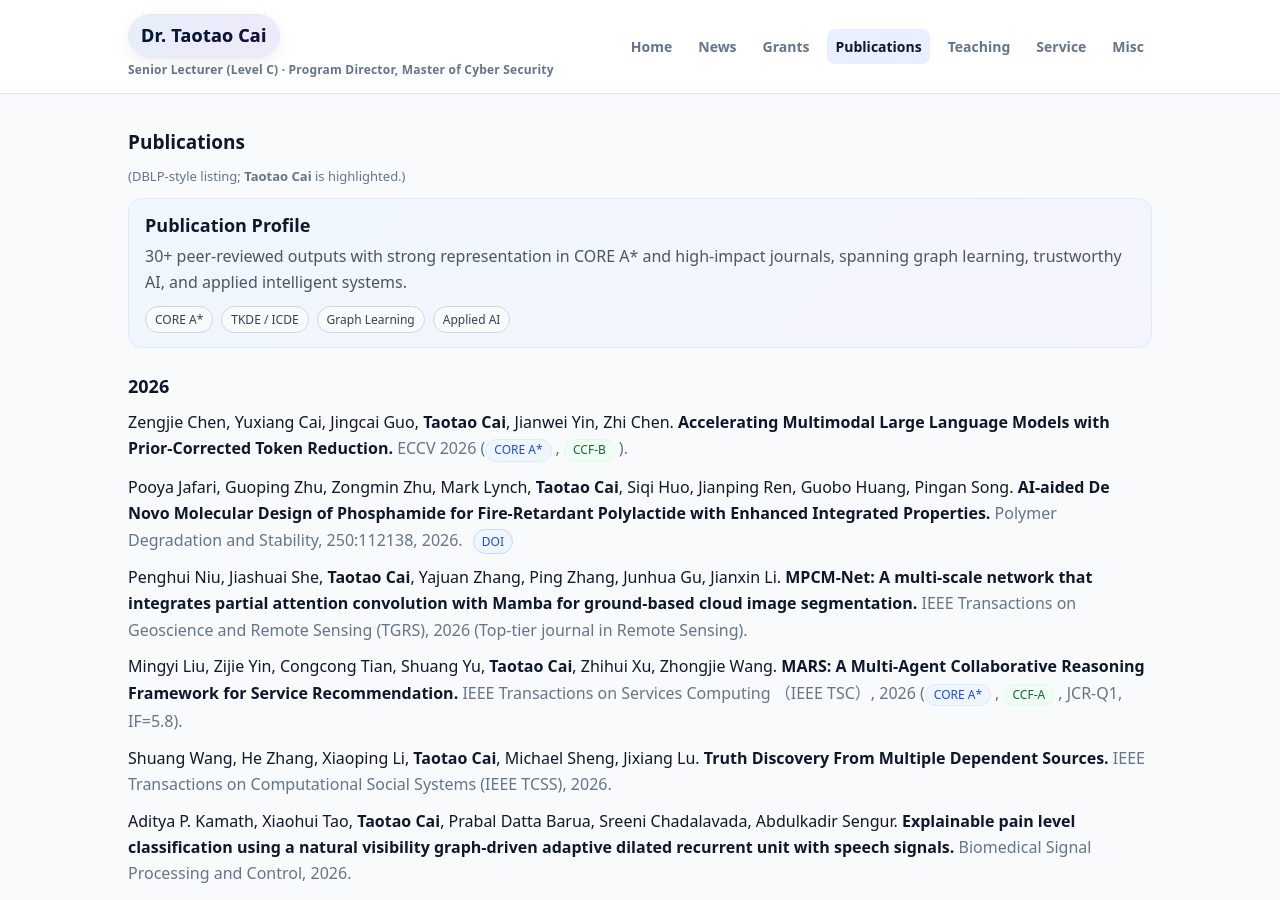
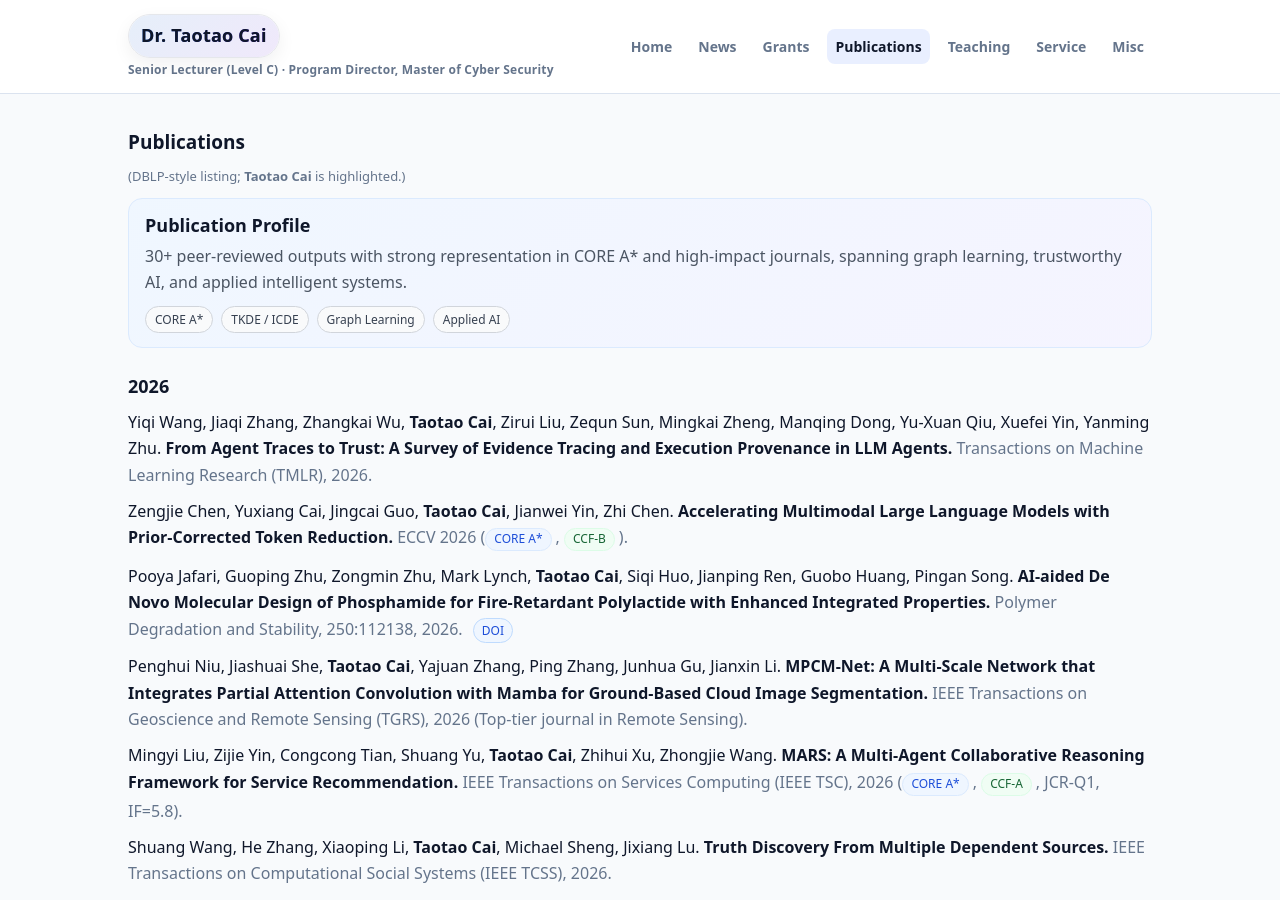
Before and after one commit to Taotao1992/Taotao1992.github.io, a Jekyll site: the page built from publications.md, in a window 1280 px wide and 900 px high. Built offline with Jekyll 4.4.1, drawn with Linux system fonts in a browser that asks for light colours.

Commit message:
Update publications.md

```diff
--- a/publications.md
+++ b/publications.md
@@ -22,31 +22,40 @@ permalink: /publications/
 <h2 class="pub-year">2026</h2>
 <ul class="pub-list">
   <li class="pub">
+    <span class="authors">Yiqi Wang, Jiaqi Zhang, Zhangkai Wu, <strong>Taotao Cai</strong>, Zirui Liu, Zequn Sun, Mingkai Zheng, Manqing Dong, Yu-Xuan Qiu, Xuefei Yin, Yanming Zhu.</span>
+    <span class="title">From Agent Traces to Trust: A Survey of Evidence Tracing and Execution Provenance in LLM Agents.</span>
+    <span class="venue">Transactions on Machine Learning Research (TMLR), 2026.</span>
+  </li>
+
+  <li class="pub">
     <span class="authors">Zengjie Chen, Yuxiang Cai, Jingcai Guo, <strong>Taotao Cai</strong>, Jianwei Yin, Zhi Chen.</span>
     <span class="title">Accelerating Multimodal Large Language Models with Prior-Corrected Token Reduction.</span>
     <span class="venue">ECCV 2026 (CORE A*, CCF-B).</span>
   </li>
+
   <li class="pub">
     <span class="authors">Pooya Jafari, Guoping Zhu, Zongmin Zhu, Mark Lynch, <strong>Taotao Cai</strong>, Siqi Huo, Jianping Ren, Guobo Huang, Pingan Song.</span>
     <span class="title">AI-aided De Novo Molecular Design of Phosphamide for Fire-Retardant Polylactide with Enhanced Integrated Properties.</span>
     <span class="venue">Polymer Degradation and Stability, 250:112138, 2026. <a class="inline-link" href="https://doi.org/10.1016/j.polymdegradstab.2026.112138">DOI</a></span>
   </li>
+
   <li class="pub">
     <span class="authors">Penghui Niu, Jiashuai She, <strong>Taotao Cai</strong>, Yajuan Zhang, Ping Zhang, Junhua Gu, Jianxin Li.</span>
-    <span class="title">MPCM-Net: A multi-scale network that integrates partial attention convolution with Mamba for ground-based cloud image segmentation.</span>
+    <span class="title">MPCM-Net: A Multi-Scale Network that Integrates Partial Attention Convolution with Mamba for Ground-Based Cloud Image Segmentation.</span>
     <span class="venue">IEEE Transactions on Geoscience and Remote Sensing (TGRS), 2026 (Top-tier journal in Remote Sensing).</span>
   </li>
+
   <li class="pub">
     <span class="authors">Mingyi Liu, Zijie Yin, Congcong Tian, Shuang Yu, <strong>Taotao Cai</strong>, Zhihui Xu, Zhongjie Wang.</span>
-    <span class="title"> MARS: A Multi-Agent Collaborative Reasoning Framework for Service Recommendation.</span>
-    <span class="venue"> IEEE Transactions on Services Computing （IEEE TSC）, 2026 (CORE A*, CCF-A, JCR-Q1, IF=5.8).</span>
+    <span class="title">MARS: A Multi-Agent Collaborative Reasoning Framework for Service Recommendation.</span>
+    <span class="venue">IEEE Transactions on Services Computing (IEEE TSC), 2026 (CORE A*, CCF-A, JCR-Q1, IF=5.8).</span>
   </li>
+
   <li class="pub">
-  <span class="authors">Shuang Wang, He Zhang, Xiaoping Li, <strong>Taotao Cai</strong>, Michael Sheng, Jixiang Lu.</span>
-  <span class="title">Truth Discovery From Multiple Dependent Sources.</span>
-  <span class="venue">IEEE Transactions on Computational Social Systems (IEEE TCSS), 2026.</span>
-</li>
-
+    <span class="authors">Shuang Wang, He Zhang, Xiaoping Li, <strong>Taotao Cai</strong>, Michael Sheng, Jixiang Lu.</span>
+    <span class="title">Truth Discovery From Multiple Dependent Sources.</span>
+    <span class="venue">IEEE Transactions on Computational Social Systems (IEEE TCSS), 2026.</span>
+  </li>
 <li class="pub">
   <span class="authors">Aditya P. Kamath, Xiaohui Tao, <strong>Taotao Cai</strong>, Prabal Datta Barua, Sreeni Chadalavada, Abdulkadir Sengur.</span>
   <span class="title">Explainable pain level classification using a natural visibility graph-driven adaptive dilated recurrent unit with speech signals.</span>
```
